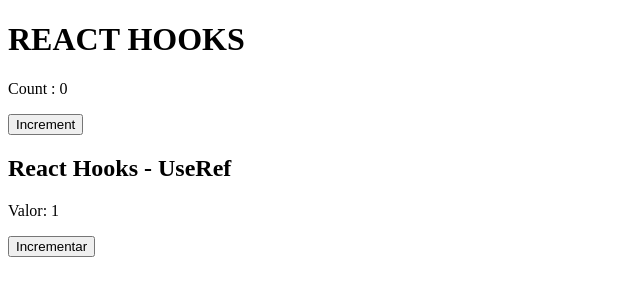
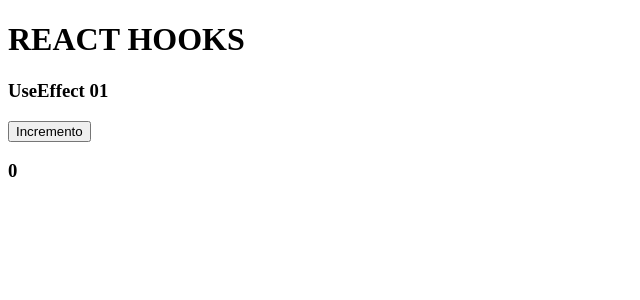
Before and after one commit to PedroSmaxY/React_Next_Hooks, a React (Vite) app: page / in a window 1280 px wide. Shown: the top 300 px of the page, without its empty margins (0-640 px from the left). Built offline with nearby package versions, Linux system fonts and the light colour scheme.

Commit message:
15_hooks

```diff
--- a/src/App.tsx
+++ b/src/App.tsx
@@ -13,8 +13,9 @@
 // import HookState12 from "./components/UseState_12";
 // import HookState13 from "./components/UseState_13";
 // import HookState14 from "./components/UseState_14";
-import HookState15 from "./components/UseState_15";
-import HookRef16 from "./components/UseRef_16";
+// import HookState15 from "./components/UseState_15";
+// import HookRef16 from "./components/UseRef_16";
+import HookEffect17 from "./components/UseEffect_17";
 
 export default function App(): JSX.Element {
   return (
@@ -32,8 +33,9 @@ export default function App(): JSX.Element {
       {/* <HookState10 /> */}
       {/* <HookState11 /> */}
       {/* <HookState12 /> */}
-      <HookState15 />
-      <HookRef16 />
+      {/* <HookState15 /> */}
+      {/* <HookRef16 /> */}
+      <HookEffect17 />
     </>
   );
 }
--- /dev/null
+++ b/src/components/UseEffect_17.tsx
@@ -0,0 +1,21 @@
+import { useState, useEffect } from "react";
+
+export default () => {
+  const [valor, setValor] = useState<number>(() => 0);
+
+  const incremento = () => setValor((old) => old + 1);
+
+  useEffect(() => {
+    console.log("atualizado");
+  }, []);
+
+  return (
+    <>
+      <div>
+        <h3>UseEffect 01</h3>
+        <button onClick={incremento}>Incremento</button>
+        <h3>{valor}</h3>
+      </div>
+    </>
+  );
+};
--- a/src/components/UseRef_16.tsx
+++ b/src/components/UseRef_16.tsx
@@ -1,7 +1,7 @@
 import { useRef } from "react";
 
 export default function HookRef16(): JSX.Element {
-  const valor = useRef<number>(1);
+  const valor = useRef<number>(10);
 
   const incremento = () => {
     valor.current = valor.current + 1;
```
Also changed, not shown: src/main.tsx (+7 -4 lines).
